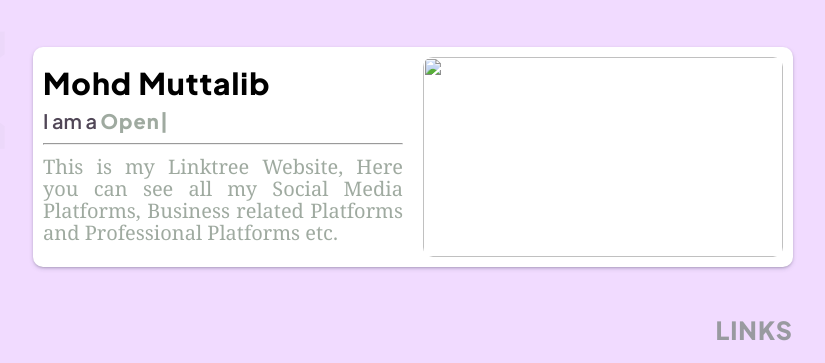
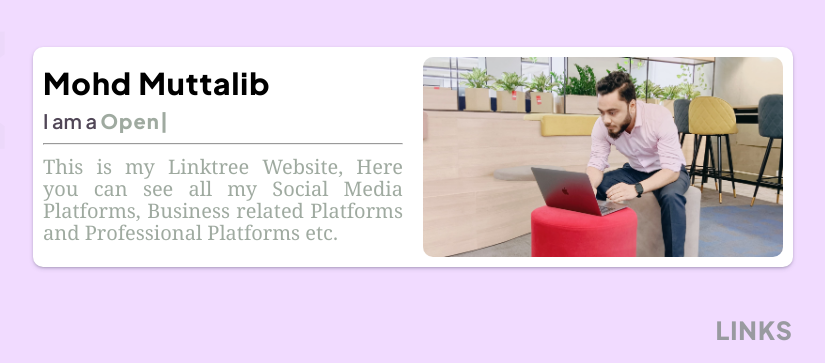
Before and after one commit to MMuttalib1326/portfolio, a plain HTML site: page index.html in a window 1280 px wide. Shown: the part 81-444 px from the top of the page, without its empty margins (227-1052 px from the left). Drawn offline with nearby package versions, Linux system fonts and the light colour scheme.

Commit message:
Update index.html

```diff
--- a/index.html
+++ b/index.html
@@ -53,7 +53,7 @@
                     </div>
                 </div>
                 <div class="image">
-                    <img src="assets/images/Profile/profile_pic.jpg" alt="">
+                    <img src="assets/images/Profile/profile_pic.jpeg" alt="">
                 </div>
             </div>
         </section>
```
